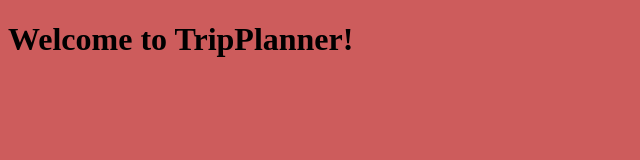
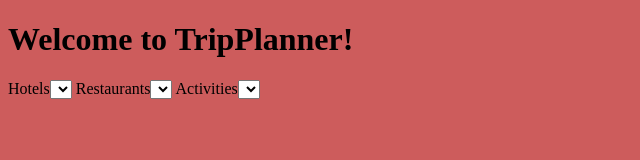
Before and after one commit to cylau1031/15-tripplanner-static, a website: page starting-point/views/index.html in a window 1280 px wide. Shown: the whole page, without its empty margins (0-640 px from the left). Drawn offline with nearby package versions, Linux system fonts and the light colour scheme; files that its build step writes are made by us from their sources.

Commit message:
added index stuffs

```diff
--- a/starting-point/app.js
+++ b/starting-point/app.js
@@ -30,9 +30,9 @@ app.use(express.static(path.join(__dirname, 'public')))
 app.use(routes)
 
 //error-handler
-app.use(function (err, req, res, next) {
-	res.render('error', {error: err})
-})
+// app.use(function (err, req, res, next) {
+// 	res.render('error', {error: err})
+// })
 
 // do app.listen (inside a db.sync)
 db.sync()
--- a/starting-point/views/index.html
+++ b/starting-point/views/index.html
@@ -2,7 +2,26 @@
 
 {% block content %}
 <h1>Welcome to TripPlanner!</h1>
-<form>
+ <form class="index_form">
 
+   <label for="hotels">Hotels<select name="hotels">
+    {% for hotel in hotels %}
+    <option value= {{hotel.name}}> {{hotel.name}} </option>
+    {% endfor %}
+  </select></label>
+
+  <label for="restaurants">Restaurants<select name="restaurants">
+    {% for restaurant in restaurants %}
+    <option value= {{restaurant.name}}> {{restaurant.name}} </option>
+    {% endfor %}
+  </select></label>
+
+   <label for="activities">Activities<select name="activity">
+    {% for activity in activities %}
+    <option value= {{activity.name}}> {{activity.name}} </option>
+    {% endfor %}
+  </select></label>
 </form>
+
+
 {% endblock %}
```
Also changed, not shown: starting-point/routes/index.js (+24 -1 lines).
